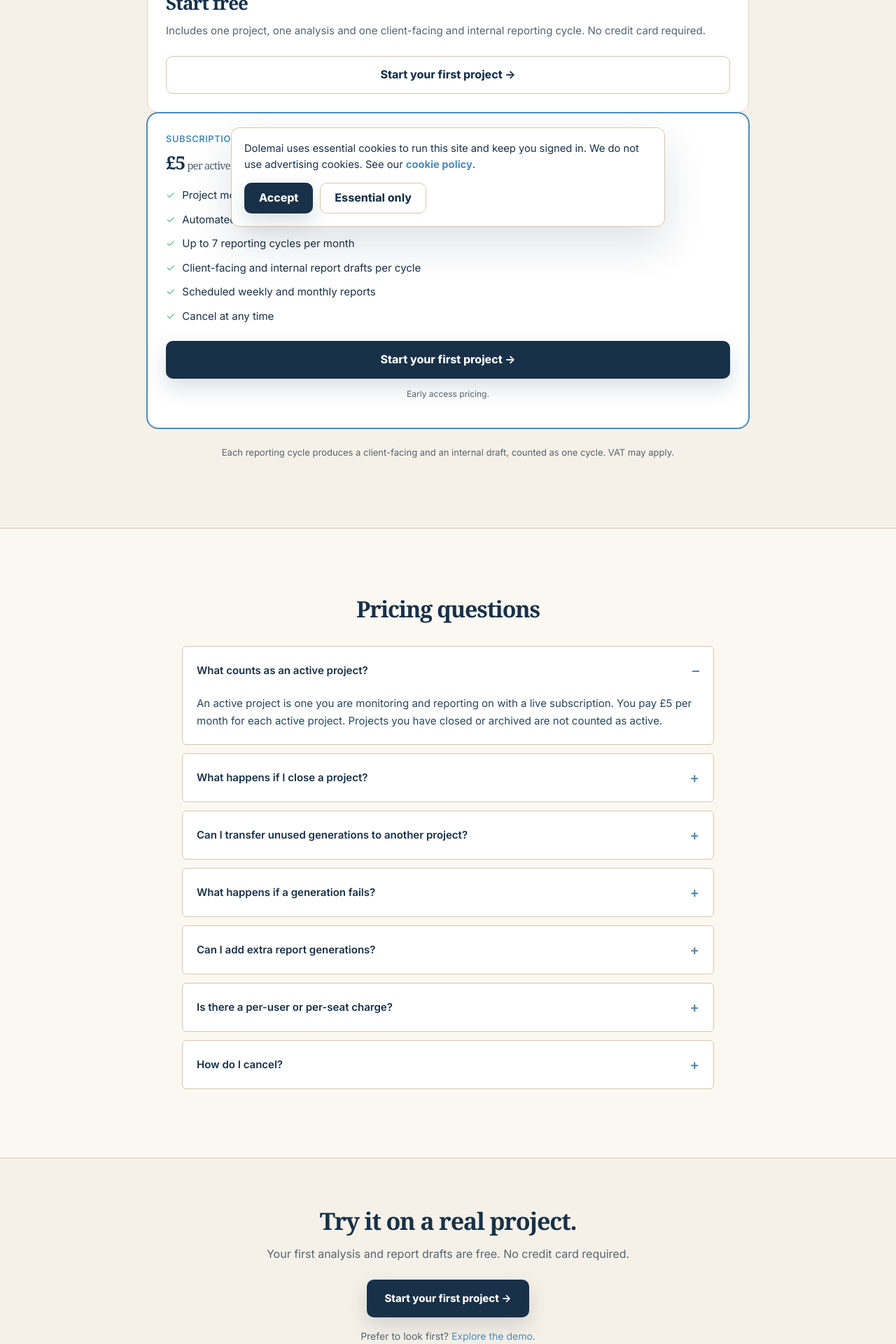
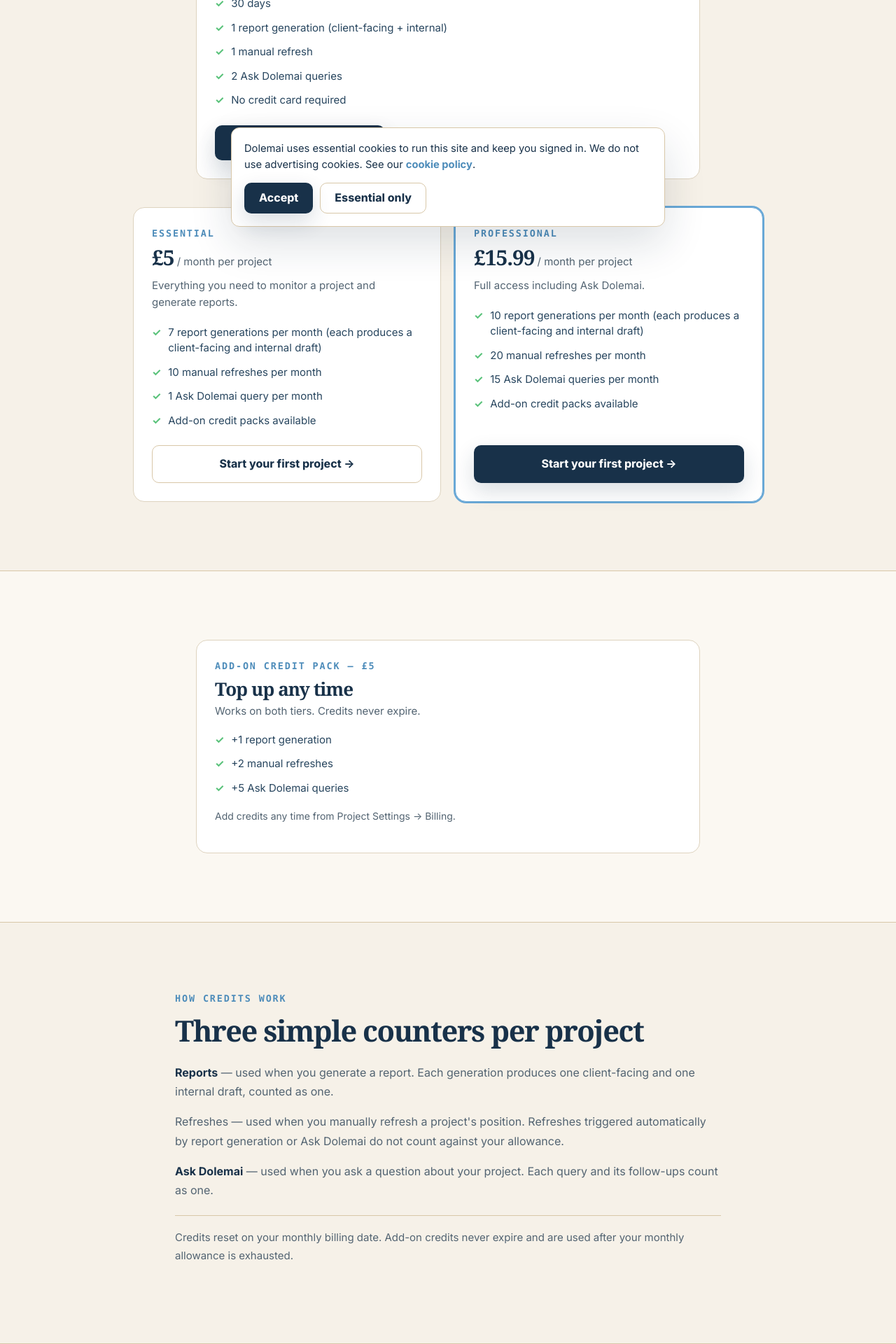
Before and after one commit to DesignflowOSapp/dolemai-marketing, a Next.js app: page /pricing in a window 1280 px wide. Shown: the part 460-2380 px from the top of the page at 70% size. Built offline with nearby package versions, Linux system fonts and the light colour scheme.

Commit message:
Pricing: new two-tier structure (Free trial, Essential £5, Professional £15.99, credits explainer, FAQ)

```diff
--- a/app/(marketing)/pricing/page.tsx
+++ b/app/(marketing)/pricing/page.tsx
@@ -1,4 +1,3 @@
-import Link from "next/link";
 import { Section, H2, Card } from "@/components/ui";
 import Container from "@/components/Container";
 import Reveal from "@/components/Reveal";
@@ -9,106 +8,191 @@
 export const metadata = pageMeta({
   title: "Pricing",
   description:
-    "Simple pricing, per active project. £5 per active project per month — project monitoring, register maintenance, up to 7 reporting cycles, and client and internal report drafts. Start free.",
+    "Simple, per-project pricing for Dolemai. Start free for 30 days. Essential £5/month or Professional £15.99/month per project, with pay-as-you-go add-on credit packs.",
   path: "/pricing",
 });
 
-const paidFeatures = [
-  "Project monitoring and analysis",
-  "Automated register maintenance",
-  "Up to 7 reporting cycles per month",
-  "Client-facing and internal report drafts per cycle",
-  "Scheduled weekly and monthly reports",
-  "Cancel at any time",
+const trial = [
+  "30 days",
+  "1 report generation (client-facing + internal)",
+  "1 manual refresh",
+  "2 Ask Dolemai queries",
+  "No credit card required",
+];
+const essential = [
+  "7 report generations per month (each produces a client-facing and internal draft)",
+  "10 manual refreshes per month",
+  "1 Ask Dolemai query per month",
+  "Add-on credit packs available",
+];
+const professional = [
+  "10 report generations per month (each produces a client-facing and internal draft)",
+  "20 manual refreshes per month",
+  "15 Ask Dolemai queries per month",
+  "Add-on credit packs available",
+];
+const addon = [
+  "+1 report generation",
+  "+2 manual refreshes",
+  "+5 Ask Dolemai queries",
 ];
 
 const faqs = [
-  { q: "What counts as an active project?", a: "An active project is one you are monitoring and reporting on with a live subscription. You pay £5 per month for each active project. Projects you have closed or archived are not counted as active." },
-  { q: "What happens if I close a project?", a: "When you close a project in Dolemai, your subscription is cancelled automatically at the end of the current billing period — you keep access until then. Any unused monthly report generations can be transferred to another active project, and unused add-on credits are refunded to your original payment method within 5–10 business days. If you have no other active project to receive transferred generations, they expire at the end of the billing period." },
-  { q: "Can I transfer unused generations to another project?", a: "Unused monthly report generations can be transferred to another active project when you close a project. During normal operation, each active project has its own monthly allowance of up to 7 cycles." },
-  { q: "What happens if a generation fails?", a: "A failed generation does not count against your monthly reporting cycles, and no add-on credit is used. You can simply generate again once the issue is resolved." },
-  { q: "Can I add extra report generations?", a: "Yes. If you reach the monthly cap on a project, you can buy an add-on credit pack (£5 for 5 extra generations) to continue reporting on that project for the rest of the month." },
-  { q: "Is there a per-user or per-seat charge?", a: "No. Pricing is per active project only. There is no per-user or per-seat charge." },
-  { q: "How do I cancel?", a: "You can cancel a project's subscription at any time from its billing settings. Cancellation stops future monthly charges. The monthly fee already paid is not refunded for the current period." },
+  { q: "Can I have projects on different tiers?", a: "Yes — each project has its own subscription. You can have some projects on Essential and others on Professional." },
+  { q: "What happens when I run out of credits?", a: "You can purchase add-on credit packs at any time from Project Settings → Billing. One pack adds 1 report generation, 2 refreshes and 5 Ask Dolemai queries for £5." },
+  { q: "Can I cancel at any time?", a: "Yes. Cancel from Project Settings → Billing. Your subscription ends at the close of the current billing period and you retain access until then. Unused add-on credits are refunded." },
+  { q: "Is there a discount for annual billing?", a: "Not currently. Annual billing is on our roadmap." },
 ];
+
+function Check({ children }: { children: React.ReactNode }) {
+  return (
+    <li style={{ display: "flex", gap: 10, color: colors.ink2, fontSize: 15, lineHeight: 1.5 }}>
+      <span style={{ color: colors.green, flex: "0 0 auto", fontWeight: 700 }}>✓</span>
+      <span>{children}</span>
+    </li>
+  );
+}
 
 export default function Pricing() {
   return (
     <>
+      {/* Hero */}
       <section style={{ padding: "72px 0 8px", textAlign: "center" }}>
         <Container>
-          <Reveal>
-            <h1 style={{ color: colors.text, margin: 0, letterSpacing: "-0.03em" }}>Simple pricing. Per active project.</h1>
-          </Reveal>
+          <h1 style={{ margin: 0 }}>Pricing</h1>
+          <p className="section-lead" style={{ margin: "18px auto 0", maxWidth: 560 }}>
+            Simple, per-project pricing. Start free, no credit card required.
+          </p>
         </Container>
       </section>
 
-      <Section style={{ paddingTop: 40 }}>
-        <div className="dm-grid-2" style={{ maxWidth: 860, margin: "0 auto", alignItems: "stretch" }}>
+      {/* Free trial */}
+      <Section style={{ paddingTop: 44, paddingBottom: 20 }}>
+        <Reveal>
+          <Card style={{ maxWidth: 720, margin: "0 auto" }}>
+            <div className="section-kicker" style={{ marginBottom: 8 }}>Always free to start</div>
+            <h2 style={{ fontSize: 28, margin: "0 0 6px" }}>Free trial</h2>
+            <ul style={{ listStyle: "none", margin: "18px 0 0", padding: 0, display: "grid", gap: 12 }}>
+              {trial.map((t) => <Check key={t}>{t}</Check>)}
+            </ul>
+            <div style={{ marginTop: 24 }}>
+              <a href={APP_URL + "/signup"} style={{ ...btnPrimary, minHeight: 50 }}>Start your first project →</a>
+            </div>
+          </Card>
+        </Reveal>
+      </Section>
+
+      {/* Two tiers */}
+      <Section style={{ paddingTop: 20 }}>
+        <div className="dm-split" style={{ maxWidth: 900, margin: "0 auto", alignItems: "stretch" }}>
           <Reveal>
             <Card style={{ height: "100%", display: "flex", flexDirection: "column" }}>
-              <div style={{ color: colors.muted, fontSize: 13, fontWeight: 600, letterSpacing: "0.04em" }}>FREE TRIAL</div>
-              <h2 style={{ color: colors.text, fontSize: 26, margin: "10px 0 6px" }}>Start free</h2>
-              <p style={{ color: colors.muted, fontSize: 15, lineHeight: 1.6, margin: "8px 0 0" }}>
-                Includes one project, one analysis and one client-facing and internal reporting
-                cycle. No credit card required.
+              <div className="section-kicker" style={{ marginBottom: 8 }}>Essential</div>
+              <h2 style={{ fontSize: 30, margin: "0 0 2px" }}>
+                £5<span style={{ fontSize: 15, color: colors.muted, fontWeight: 400, fontFamily: "Inter, sans-serif", letterSpacing: 0 }}> / month per project</span>
+              </h2>
+              <p style={{ color: colors.muted, fontSize: 15, lineHeight: 1.6, margin: "10px 0 0" }}>
+                Everything you need to monitor a project and generate reports.
               </p>
+              <ul style={{ listStyle: "none", margin: "20px 0 0", padding: 0, display: "grid", gap: 12 }}>
+                {essential.map((f) => <Check key={f}>{f}</Check>)}
+              </ul>
               <div style={{ flex: 1 }} />
               <div style={{ marginTop: 24 }}>
-                <a href={APP_URL + "/signup"} style={{ ...btnOutline, display: "block", textAlign: "center", padding: "13px 20px" }}>
-                  Start your first project →
-                </a>
+                <a href={APP_URL + "/signup"} style={{ ...btnOutline, display: "flex", width: "100%" }}>Start your first project →</a>
               </div>
             </Card>
           </Reveal>
 
           <Reveal delay={100}>
-            <Card style={{ height: "100%", display: "flex", flexDirection: "column", borderColor: colors.accent, boxShadow: "0 0 0 1px " + colors.accent }}>
-              <div style={{ color: colors.accent, fontSize: 13, fontWeight: 600, letterSpacing: "0.04em" }}>SUBSCRIPTION</div>
-              <h2 style={{ color: colors.text, fontSize: 26, margin: "10px 0 2px" }}>
-                £5<span style={{ fontSize: 15, color: colors.muted, fontWeight: 500 }}> per active project, per month</span>
+            <Card style={{ height: "100%", display: "flex", flexDirection: "column", position: "relative", borderColor: colors.sky, boxShadow: "0 0 0 2px " + colors.sky }}>
+              <span style={{ position: "absolute", top: -13, left: 26, background: colors.ink, color: "#fff", fontSize: 12, fontWeight: 700, letterSpacing: "0.03em", borderRadius: 999, padding: "5px 14px" }}>
+                Recommended
+              </span>
+              <div className="section-kicker" style={{ marginBottom: 8 }}>Professional</div>
+              <h2 style={{ fontSize: 30, margin: "0 0 2px" }}>
+                £15.99<span style={{ fontSize: 15, color: colors.muted, fontWeight: 400, fontFamily: "Inter, sans-serif", letterSpacing: 0 }}> / month per project</span>
               </h2>
-              <ul style={{ listStyle: "none", margin: "20px 0 0", padding: 0, display: "flex", flexDirection: "column", gap: 12 }}>
-                {paidFeatures.map((f) => (
-                  <li key={f} style={{ display: "flex", gap: 10, color: colors.text, fontSize: 15, lineHeight: 1.5 }}>
-                    <span style={{ color: colors.green, flex: "0 0 auto" }}>✓</span>{f}
-                  </li>
-                ))}
+              <p style={{ color: colors.muted, fontSize: 15, lineHeight: 1.6, margin: "10px 0 0" }}>
+                Full access including Ask Dolemai.
+              </p>
+              <ul style={{ listStyle: "none", margin: "20px 0 0", padding: 0, display: "grid", gap: 12 }}>
+                {professional.map((f) => <Check key={f}>{f}</Check>)}
               </ul>
               <div style={{ flex: 1 }} />
               <div style={{ marginTop: 24 }}>
-                <a href={APP_URL + "/signup"} style={{ ...btnPrimary, display: "block", textAlign: "center", padding: "13px 20px" }}>
-                  Start your first project →
-                </a>
-                <p style={{ color: colors.muted, fontSize: 12, textAlign: "center", marginTop: 12 }}>Early access pricing.</p>
+                <a href={APP_URL + "/signup"} style={{ ...btnPrimary, display: "flex", width: "100%" }}>Start your first project →</a>
               </div>
             </Card>
           </Reveal>
         </div>
-
-        <p style={{ color: colors.muted, fontSize: 13, textAlign: "center", maxWidth: 680, margin: "24px auto 0", lineHeight: 1.6 }}>
-          Each reporting cycle produces a client-facing and an internal draft, counted as one cycle.
-          VAT may apply.
-        </p>
       </Section>
 
+      {/* Add-on credit pack */}
+      <Section bg={colors.cardAlt} style={{ borderTop: "1px solid " + colors.border, borderBottom: "1px solid " + colors.border }}>
+        <div style={{ maxWidth: 720, margin: "0 auto" }}>
+          <Reveal>
+            <Card>
+              <div className="section-kicker" style={{ marginBottom: 8 }}>Add-on credit pack — £5</div>
+              <h2 style={{ fontSize: 26, margin: "0 0 6px" }}>Top up any time</h2>
+              <p style={{ color: colors.muted, fontSize: 15, lineHeight: 1.6, margin: "6px 0 0" }}>
+                Works on both tiers. Credits never expire.
+              </p>
+              <ul style={{ listStyle: "none", margin: "18px 0 0", padding: 0, display: "grid", gap: 12 }}>
+                {addon.map((a) => <Check key={a}>{a}</Check>)}
+              </ul>
+              <p style={{ color: colors.muted, fontSize: 14, marginTop: 18 }}>
+                Add credits any time from Project Settings → Billing.
+              </p>
+            </Card>
+          </Reveal>
+        </div>
+      </Section>
+
+      {/* How credits work */}
+      <Section>
+        <div style={{ maxWidth: 780, margin: "0 auto" }}>
+          <div style={{ marginBottom: 24 }}>
+            <div className="section-kicker">How credits work</div>
+            <H2 style={{ fontSize: "clamp(1.9rem,3.6vw,2.6rem)" }}>Three simple counters per project</H2>
+          </div>
+          <div style={{ display: "grid", gap: 16 }}>
+            <p style={{ color: colors.muted, fontSize: 16, lineHeight: 1.7, margin: 0 }}>
+              <strong style={{ color: colors.ink }}>Reports</strong> — used when you generate a report.
+              Each generation produces one client-facing and one internal draft, counted as one.
+            </p>
+            <p style={{ color: colors.muted, fontSize: 16, lineHeight: 1.7, margin: 0 }}>
+              {`Refreshes — used when you manually refresh a project's position. Refreshes triggered automatically by report generation or Ask Dolemai do not count against your allowance.`}
+            </p>
+            <p style={{ color: colors.muted, fontSize: 16, lineHeight: 1.7, margin: 0 }}>
+              <strong style={{ color: colors.ink }}>Ask Dolemai</strong> — used when you ask a question
+              about your project. Each query and its follow-ups count as one.
+            </p>
+          </div>
+          <p style={{ color: colors.muted, fontSize: 15, lineHeight: 1.7, marginTop: 22, paddingTop: 18, borderTop: "1px solid " + colors.border }}>
+            Credits reset on your monthly billing date. Add-on credits never expire and are used after
+            your monthly allowance is exhausted.
+          </p>
+        </div>
+      </Section>
+
+      {/* FAQ */}
       <Section bg={colors.cardAlt} style={{ borderTop: "1px solid " + colors.border, borderBottom: "1px solid " + colors.border }}>
         <div style={{ textAlign: "center", marginBottom: 36 }}>
-          <H2 style={{ fontSize: "clamp(24px,3.2vw,32px)" }}>Pricing questions</H2>
+          <H2 style={{ fontSize: "clamp(1.9rem,3.6vw,2.6rem)" }}>Pricing questions</H2>
         </div>
         <FAQ items={faqs} />
       </Section>
 
-      <section style={{ padding: "72px 0", textAlign: "center" }}>
+      {/* Final CTA */}
+      <section style={{ padding: "84px 0", textAlign: "center" }}>
         <Container>
-          <h2 style={{ color: colors.text, fontSize: "clamp(24px,3.2vw,34px)", margin: 0 }}>Try it on a real project.</h2>
-          <p style={{ color: colors.muted, fontSize: 16, margin: "16px auto 24px", maxWidth: 560 }}>
-            Your first analysis and report drafts are free. No credit card required.
-          </p>
-          <a href={APP_URL + "/signup"} style={{ ...btnPrimary, padding: "13px 24px", fontSize: 15 }}>Start your first project →</a>
-          <p style={{ color: colors.muted, fontSize: 14, marginTop: 16 }}>
-            Prefer to look first? <Link href="/demo" style={{ color: colors.accent }}>Explore the demo</Link>.
-          </p>
+          <h2 style={{ margin: "0 auto", maxWidth: "22ch", fontSize: "clamp(2rem,4vw,3rem)" }}>
+            Start your first project free — no credit card required.
+          </h2>
+          <div style={{ marginTop: 28 }}>
+            <a href={APP_URL + "/signup"} style={{ ...btnPrimary, fontSize: 15 }}>Get started →</a>
+          </div>
         </Container>
       </section>
     </>
```
